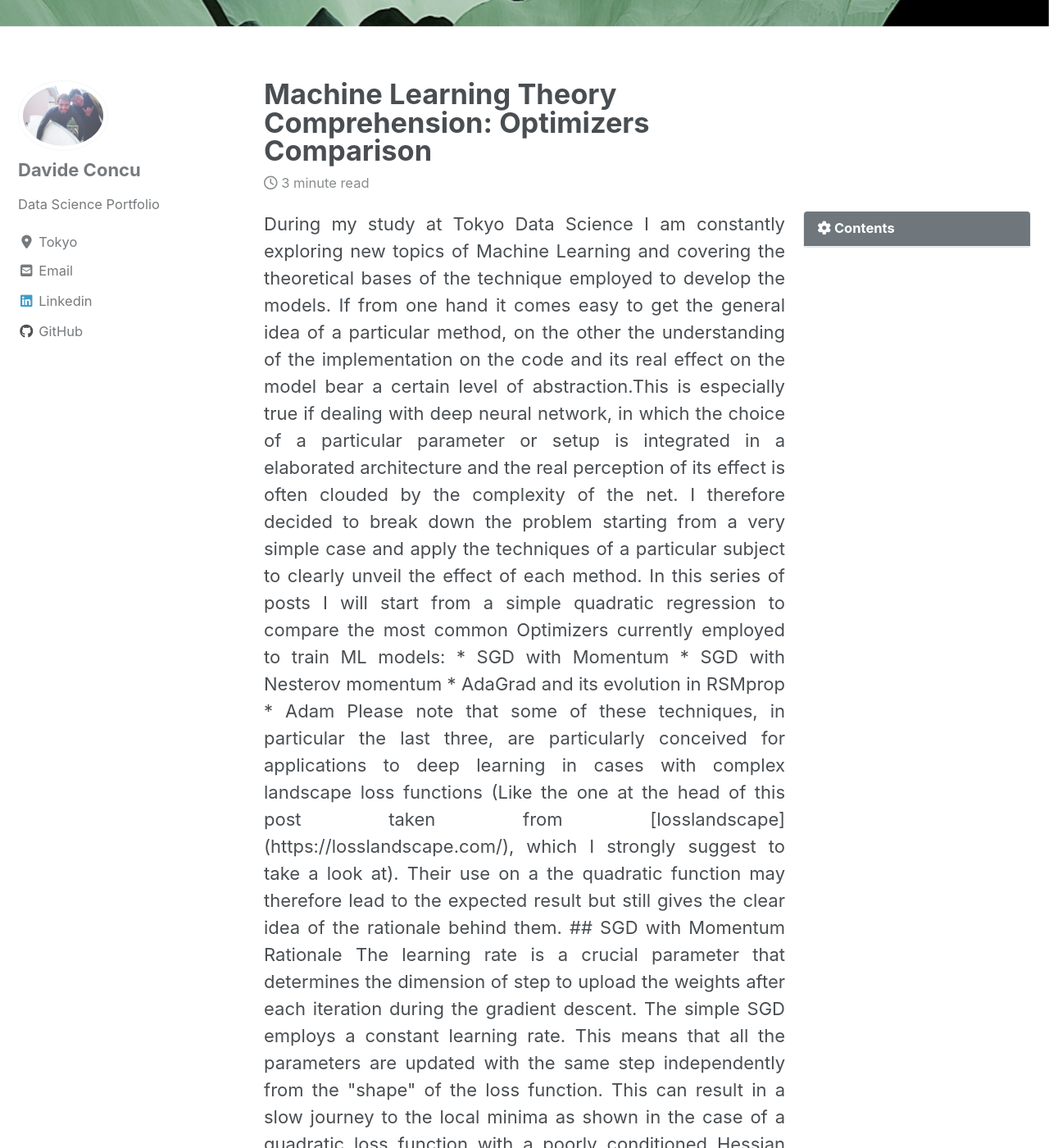
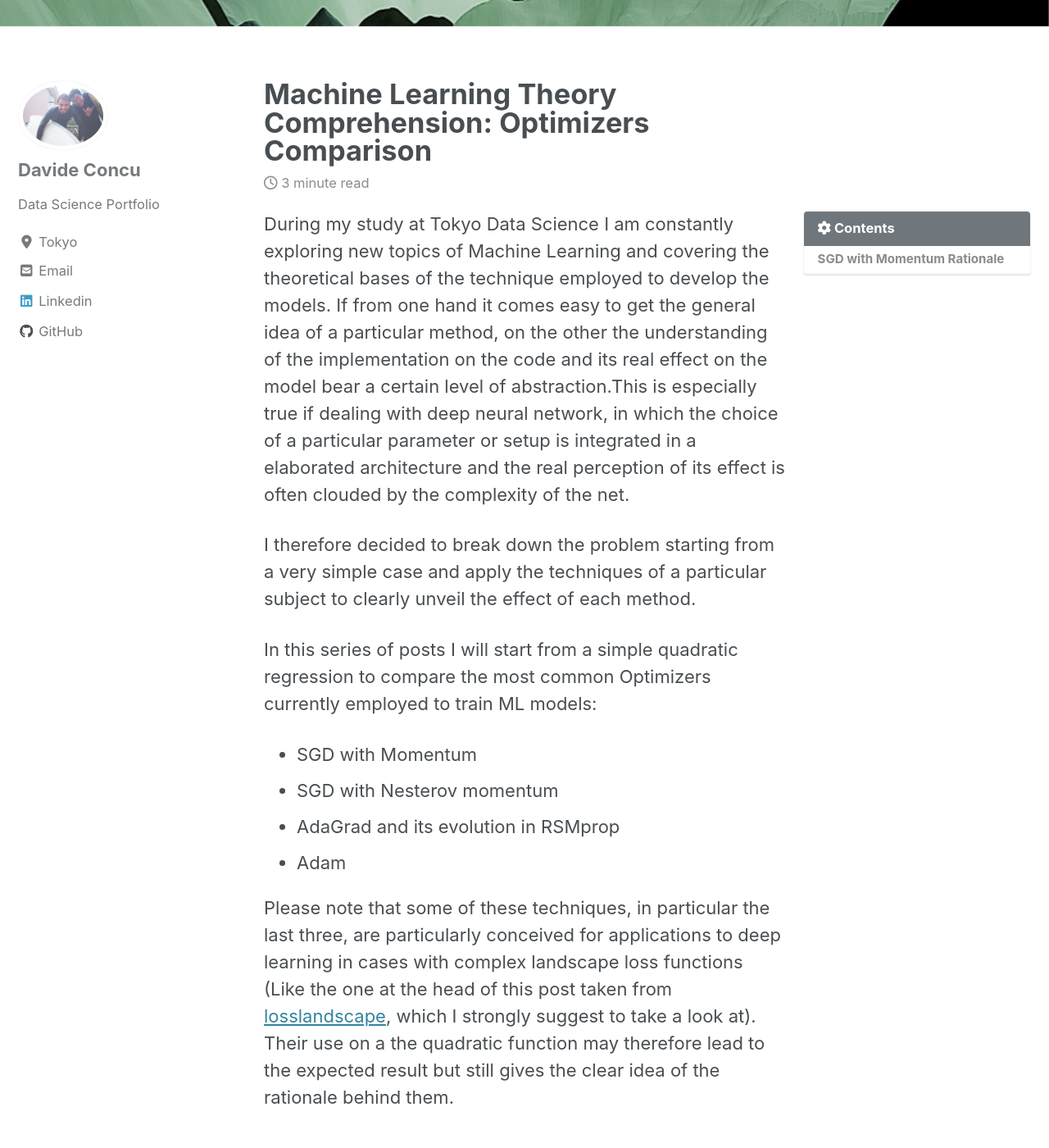
Before and after one commit to DavideDaz/EntuData, a Jekyll site: the page built from _posts/2020-01-28-OptimizersComparison.md, in a window 1280 px wide and 1400 px high, scrolled down 374 px. Shown: the whole window at 82% size. Built offline with Jekyll 4.4.1, drawn with Linux system fonts in a browser that asks for light colours; cached includes are drawn as plain includes; nearby versions of some CDN libraries; formulas are drawn with MathJax 3; some of the changed text lies outside the part shown.

Commit message:
Optimizer Post draft image align

```diff
--- a/_posts/2020-01-28-OptimizersComparison.md
+++ b/_posts/2020-01-28-OptimizersComparison.md
@@ -10,7 +10,7 @@ toc: true
 toc_label: "Contents"
 toc_icon: "cog"
 ---
-<p style="text-align: justify;">
+
 During my study at Tokyo Data Science I am constantly exploring new topics of Machine Learning and covering the theoretical bases of the technique employed to develop the models. If from one hand it comes easy to get the general idea of a particular method, on the other the understanding of the implementation on the code and its real effect on the model bear a certain level of abstraction.This is especially true if dealing with deep neural network, in which the choice of a particular parameter or setup is integrated in a elaborated architecture and the real perception of its effect is often clouded by the complexity of the net.
 
 I therefore decided to break down the problem starting from a very simple case and apply the techniques of a particular subject to clearly unveil the effect of each method.
@@ -42,7 +42,4 @@ We can think of the gradient as a sort of vector, with its magnitude and a direc
 The result it is a faster descent towards the local minima with a dumped oscillation of the weights as in Figure 2.
 
 <img src="{{ site.url }}{{ site.baseurl }}/OptimizerComparison/Momentum.png" alt="SGD with momentum" class="align-center">
-<figcaption>Figure 2: SGD with momentum</figcaption>
-
-
-</p>
+<figcaption>Figure 2: SGD with momentum</figcaption class='align-center'>
```
